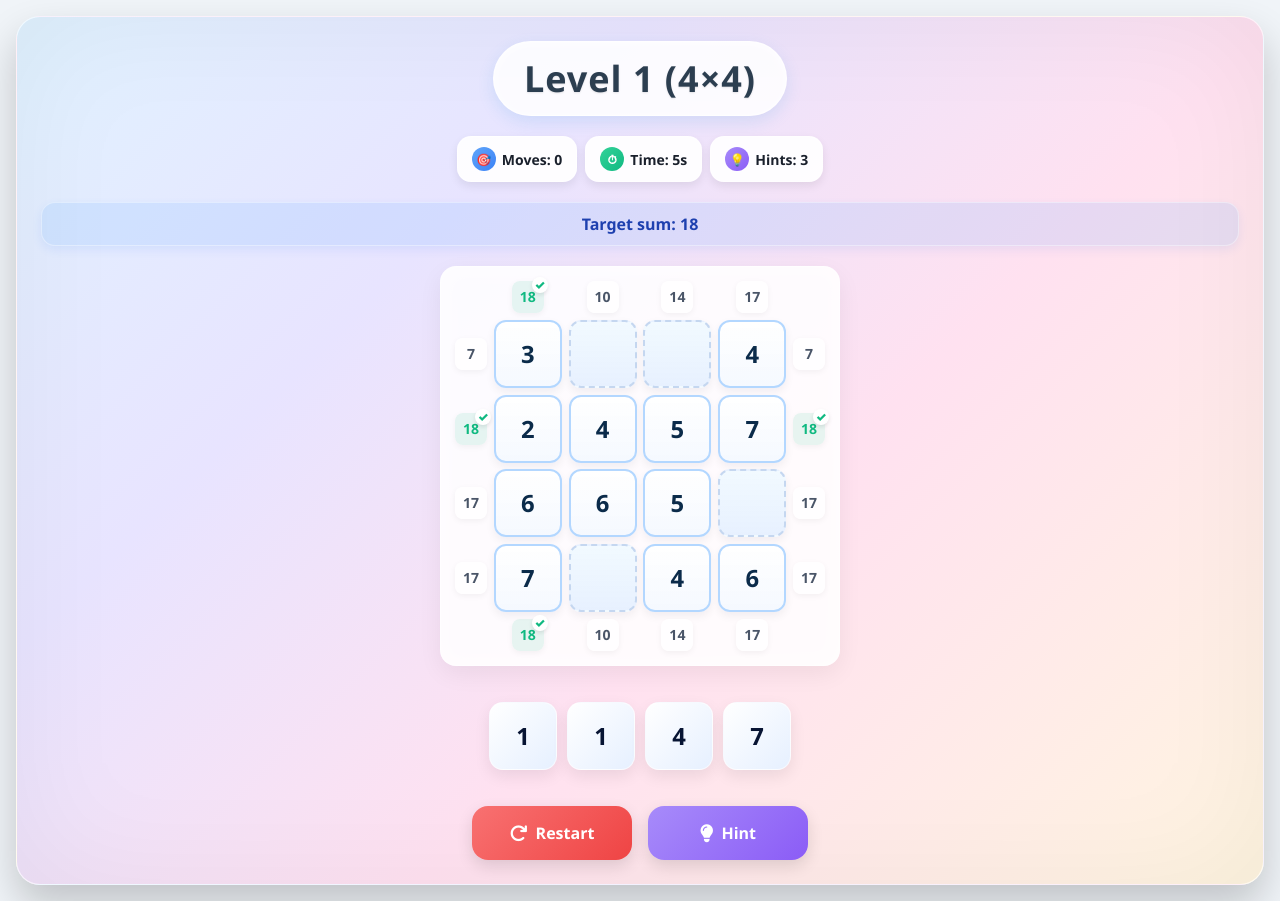
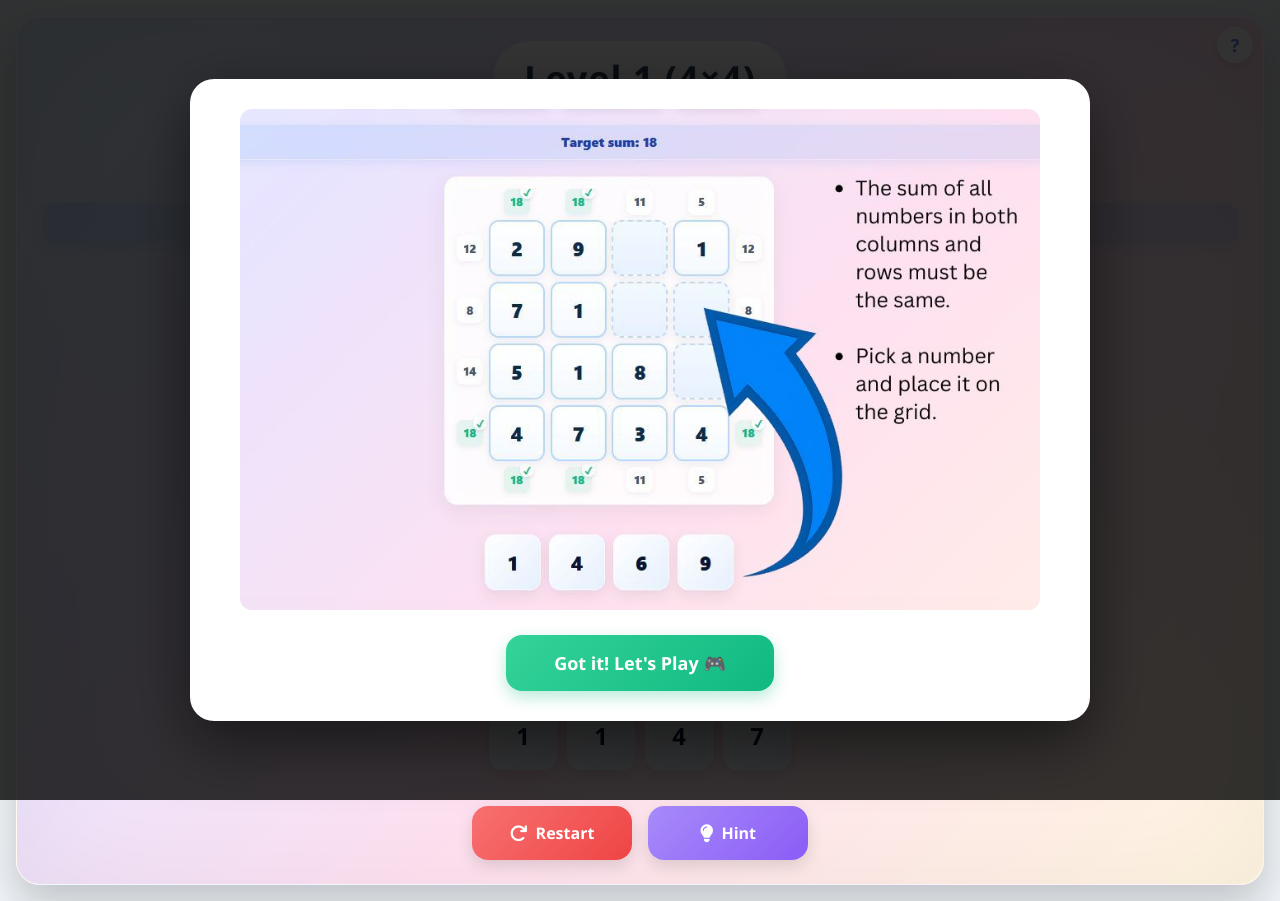
Before and after one commit to dalbokov/Sumdoku, a plain HTML site: page index.html in a window 1280 px wide. Drawn offline with Linux system fonts and the light colour scheme.

Commit message:
Update index.html

```diff
--- a/index.html
+++ b/index.html
@@ -473,6 +473,86 @@
             display: none;
         }
 
+        .tutorial-overlay {
+            position: fixed;
+            top: 0;
+            left: 0;
+            width: 100%;
+            height: 100%;
+            background: rgba(0, 0, 0, 0.8);
+            z-index: 1001;
+            display: none;
+            justify-content: center;
+            align-items: center;
+            padding: 20px;
+        }
+
+        .tutorial-content {
+            background: white;
+            border-radius: 24px;
+            padding: 30px;
+            max-width: 900px;
+            width: 100%;
+            text-align: center;
+            box-shadow: 0 20px 60px rgba(0, 0, 0, 0.5);
+            position: relative;
+        }
+
+        .tutorial-image {
+            width: 100%;
+            max-width: 800px;
+            height: auto;
+            border-radius: 12px;
+            margin-bottom: 20px;
+        }
+
+        .tutorial-btn {
+            padding: 16px 48px;
+            background: linear-gradient(135deg, #34d399, #10b981);
+            color: white;
+            border: none;
+            border-radius: 16px;
+            font-weight: 800;
+            font-size: 18px;
+            cursor: pointer;
+            transition: transform 0.2s;
+            box-shadow: 0 6px 16px rgba(16, 185, 129, 0.3);
+        }
+
+        .tutorial-btn:hover {
+            transform: translateY(-2px);
+        }
+
+        .tutorial-btn:active {
+            transform: scale(0.98);
+        }
+
+        .help-btn {
+            position: absolute;
+            top: 10px;
+            right: 10px;
+            width: 36px;
+            height: 36px;
+            border-radius: 50%;
+            background: rgba(255, 255, 255, 0.9);
+            border: none;
+            cursor: pointer;
+            display: flex;
+            align-items: center;
+            justify-content: center;
+            font-size: 18px;
+            color: #667eea;
+            font-weight: 800;
+            box-shadow: 0 4px 10px rgba(0, 0, 0, 0.1);
+            transition: all 0.2s;
+            z-index: 10;
+        }
+
+        .help-btn:hover {
+            transform: scale(1.1);
+            background: white;
+        }
+
         .completion-message {
             position: fixed;
             top: 50%;
@@ -580,6 +660,7 @@
 <body>
     <canvas id="confettiCanvas"></canvas>
     <div class="game-container">
+        <button class="help-btn" id="helpBtn" title="How to Play">?</button>
         <div class="header">
             <div class="title" id="levelTitle">Level 1</div>
         </div>
@@ -597,6 +678,13 @@
         <div class="actions">
             <button class="btn restart-btn" id="btnRestart"><i class="fas fa-redo"></i> Restart</button>
             <button class="btn hint-btn" id="btnHint"><i class="fas fa-lightbulb"></i> Hint</button>
+        </div>
+    </div>
+
+    <div class="tutorial-overlay" id="tutorialOverlay">
+        <div class="tutorial-content">
+            <img src="https://raw.githubusercontent.com/dalbokov/Sumdoku/main/Tutorial.jpg" alt="How to Play" class="tutorial-image">
+            <button class="tutorial-btn" id="tutorialBtn">Got it! Let's Play 🎮</button>
         </div>
     </div>
 
@@ -1407,9 +1495,30 @@
 
         // ==================== INITIALIZATION ====================
 
+        // Tutorial functions
+        function showTutorial() {
+            document.getElementById('tutorialOverlay').style.display = 'flex';
+        }
+
+        function hideTutorial() {
+            document.getElementById('tutorialOverlay').style.display = 'none';
+            localStorage.setItem('sumdoku_tutorial_seen', 'true');
+        }
+
+        document.getElementById('tutorialBtn').addEventListener('click', hideTutorial);
+        document.getElementById('helpBtn').addEventListener('click', showTutorial);
+
         // Wait for DOM to be fully loaded
         window.addEventListener('DOMContentLoaded', () => {
             loadLevel(0);
+
+            // Show tutorial if first time
+            const tutorialSeen = localStorage.getItem('sumdoku_tutorial_seen');
+            if (!tutorialSeen) {
+                setTimeout(() => {
+                    showTutorial();
+                }, 500);
+            }
         });
     </script>
 </body>
```
